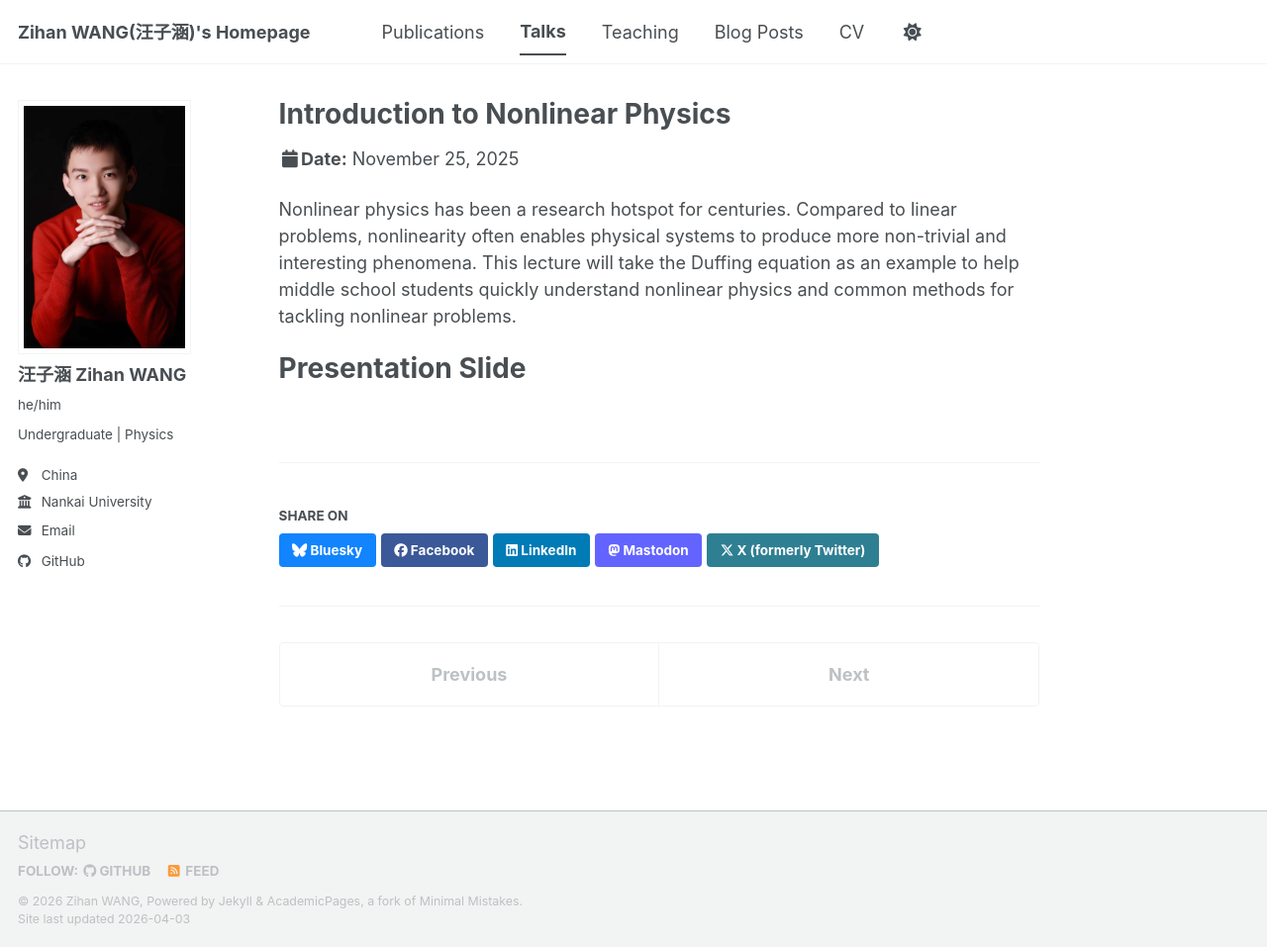
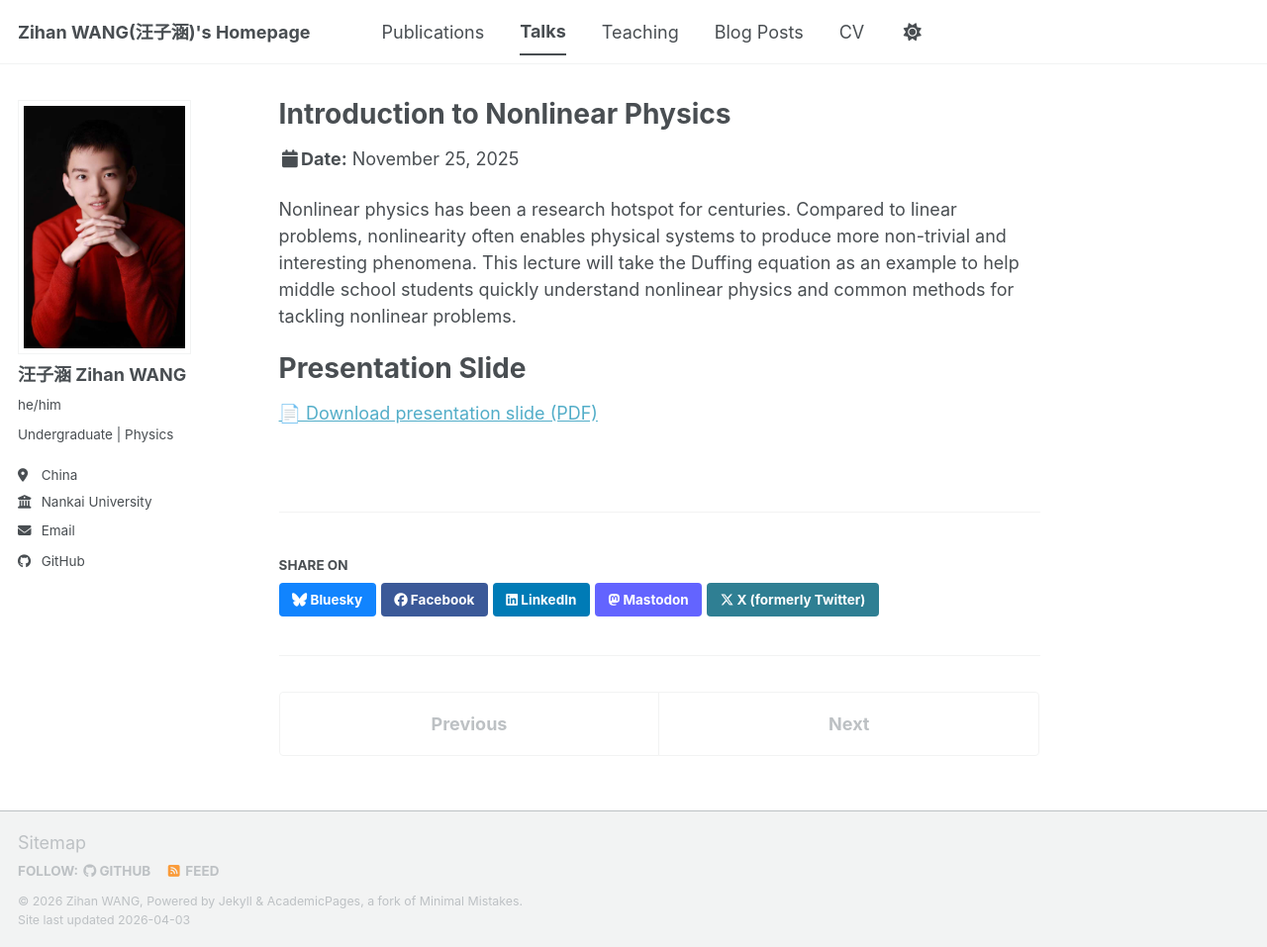
Before and after one commit to zhwang6626/zhwang6626.github.io, a Jekyll site: the page built from _talks/2025-11-25-talk-introduction_to_nonlinear_physics.md, in a window 1280 px wide and 957 px high. Shown: the whole window at 99% size. Built offline with Jekyll 4.4.1, drawn with Linux system fonts in a browser that asks for light colours; a script bundle is joined from its source files by our own code; library files that are not in the unit come from our copies.

Commit message:
Update 2025-11-25-talk-introduction_to_nonlinear_physics.md

```diff
--- a/_talks/2025-11-25-talk-introduction_to_nonlinear_physics.md
+++ b/_talks/2025-11-25-talk-introduction_to_nonlinear_physics.md
@@ -12,3 +12,4 @@ Nonlinear physics has been a research hotspot for centuries. Compared to linear
 
 Presentation Slide
 ===
+[📄 Download presentation slide (PDF)](/files/非线性物理与混沌基础-南开中学-20251125.pdf)
```
